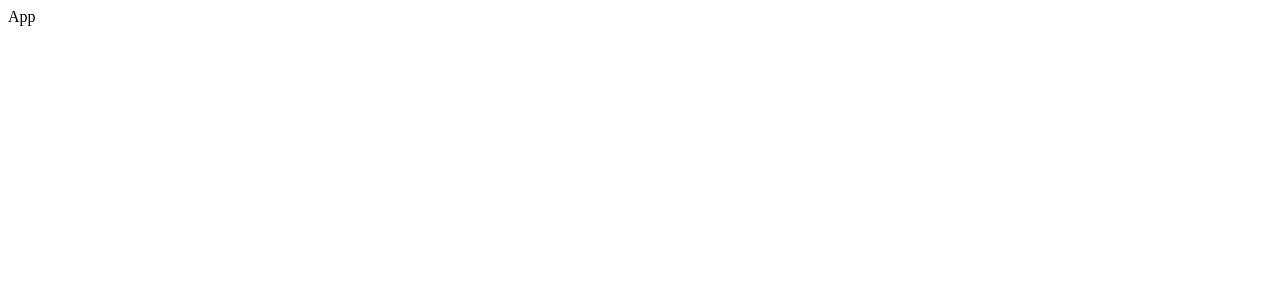
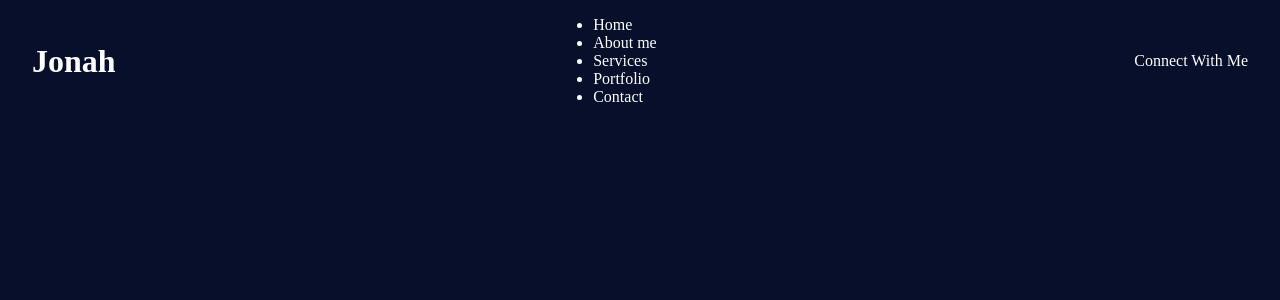
Before and after one commit to jonahunuafe/portfolio-react, a React (Vite) app: page / in a window 1280 px wide. Shown: the top 300 px of the page. Built offline with nearby package versions, Linux system fonts and the light colour scheme.

Commit message:
set up Navbar

```diff
--- a/src/App.jsx
+++ b/src/App.jsx
@@ -1,8 +1,11 @@
 // import React from 'react'
+import Navbar from "./components/Navbar"
 
 const App = () => {
   return (
-    <div>App</div>
+    <div>
+      <Navbar />
+    </div>
   )
 }
 
--- /dev/null
+++ b/src/components/Navbar.jsx
@@ -0,0 +1,21 @@
+// import React from 'react'
+import classes from "./Navbar.module.css";
+
+
+const Navbar = () => {
+  return (
+   <div className={classes.navbar}>
+      <h1>Jonah</h1>
+      <ul className="nav-menu">
+         <li>Home</li>
+         <li>About me</li>
+         <li>Services</li>
+         <li>Portfolio</li>
+         <li>Contact</li>
+      </ul>
+      <div className="nav-connect">Connect With Me</div>
+   </div>
+  )
+}
+
+export default Navbar;
--- /dev/null
+++ b/src/components/Navbar.module.css
@@ -0,0 +1,6 @@
+.navbar {
+   display: flex;
+   align-items: center;
+   justify-content: space-between;
+   margin: 1rem 2rem;
+}
--- a/src/index.css
+++ b/src/index.css
@@ -0,0 +1,10 @@
+* {
+  margin: 0;
+  padding: 0;
+}
+
+body {
+  height: 100vh;
+  background: #070F2B;
+  color: #fff;
+}
```
